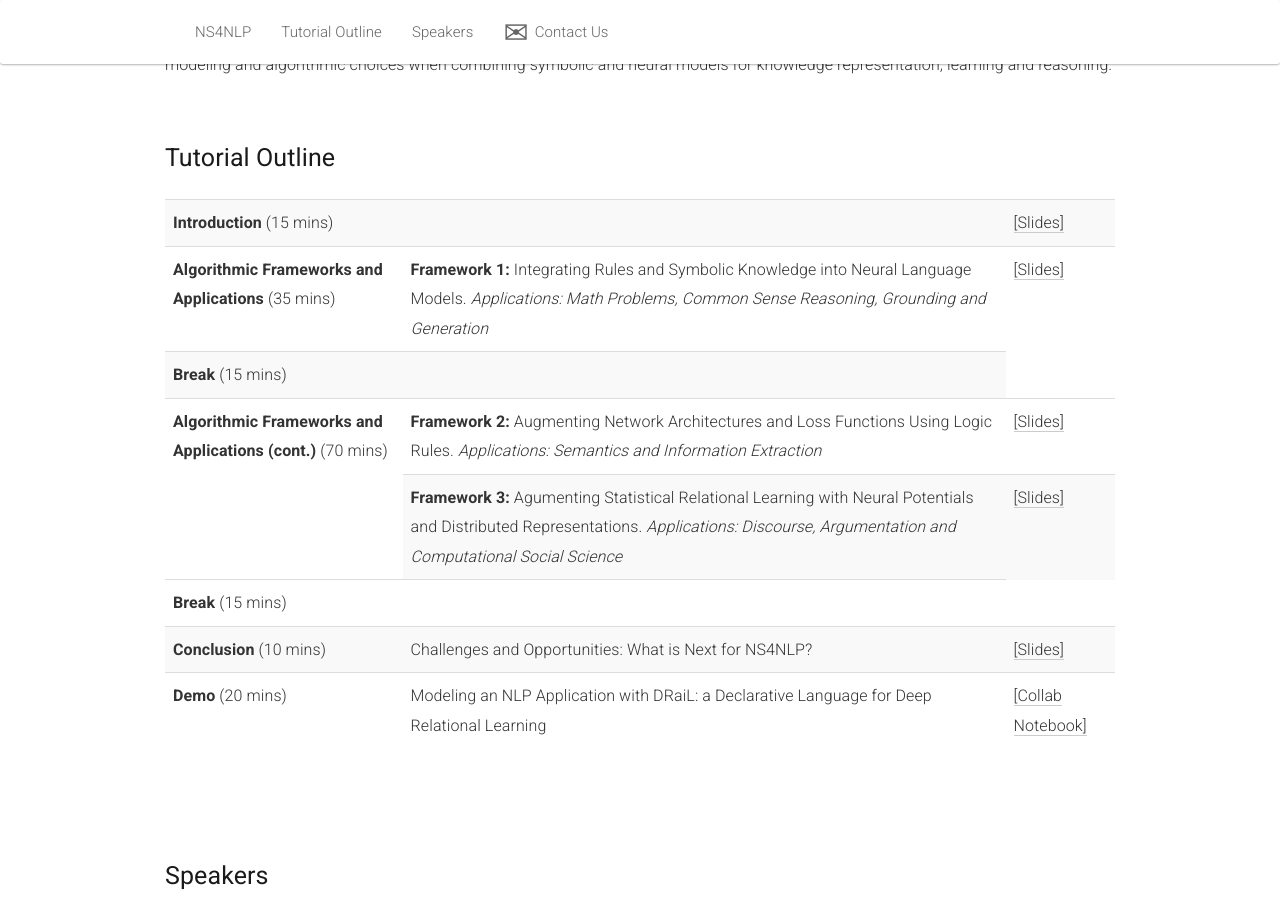
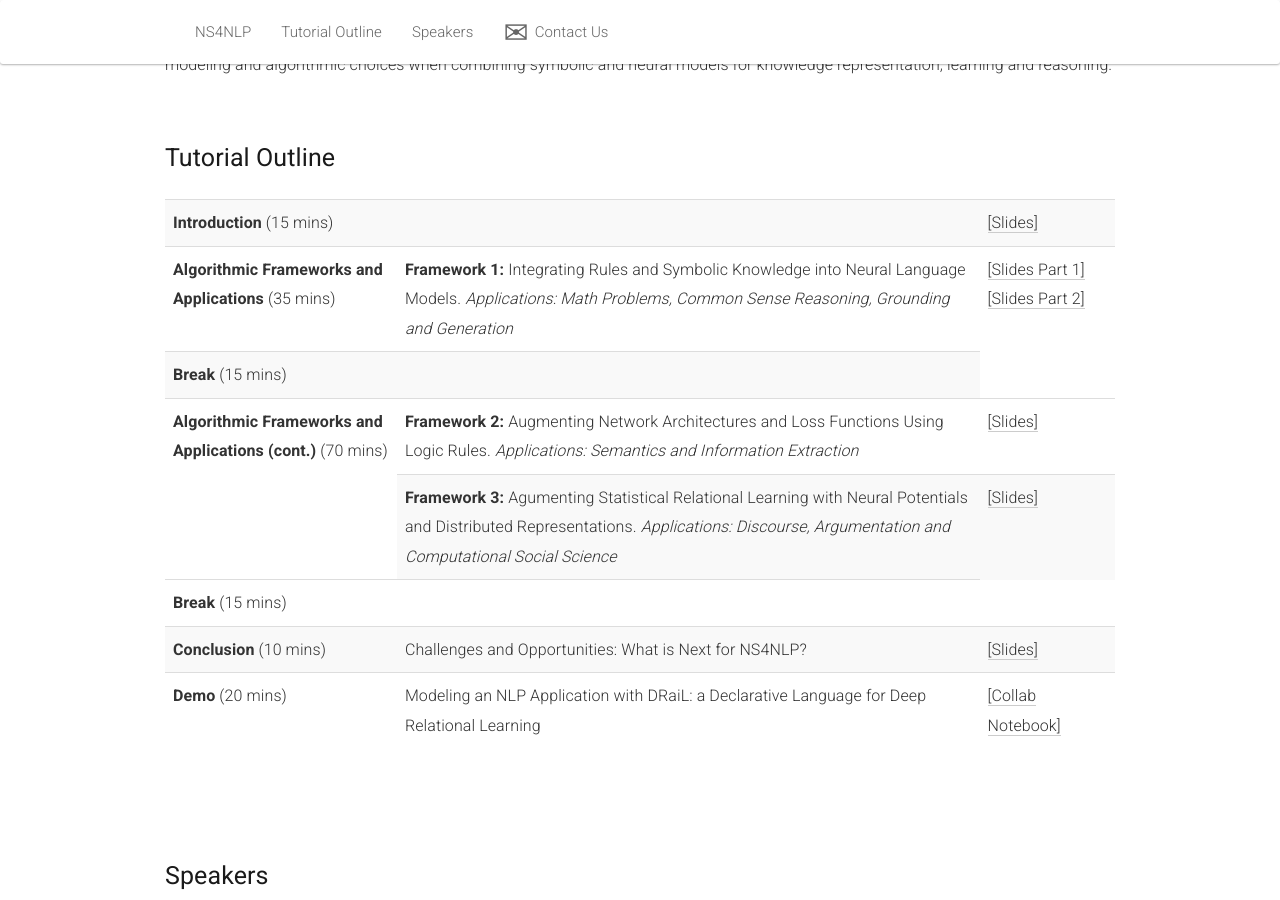
Before and after one commit to ns4nlp-coling/ns4nlp-coling.github.io, a Jekyll site: the page built from _pages/home_2022.md, in a window 1280 px wide and 900 px high, scrolled down 378 px. Built offline with Jekyll 4.4.1, drawn with Linux system fonts in a browser that asks for light colours; nearby versions of some CDN libraries.

Commit message:
Adding sean's and yejin's slides

```diff
--- a/_pages/home_2022.md
+++ b/_pages/home_2022.md
@@ -38,7 +38,7 @@ Tutorial @ COLING 2022
       <tr>
       <td rowspan="1"><b>Algorithmic Frameworks and Applications</b> (35 mins)</td>
       	<td><b>Framework 1:</b> Integrating Rules and Symbolic Knowledge into Neural Language Models. <i>Applications: Math Problems, Common Sense Reasoning, Grounding and Generation</i></td>
-      <td><a href="">[Slides]</a></td>
+      <td><a href="/2022/files/slides/coling-welleck-choi.pdf">[Slides Part 1]</a> <a href="/2022/files/slides/coling-yejin-symbolic-KD.pdf">[Slides Part 2]</a></td>
       </tr>
       <tr>
       <td><b>Break</b> (15 mins)</td>
```
Also changed, not shown: 2 other files.
